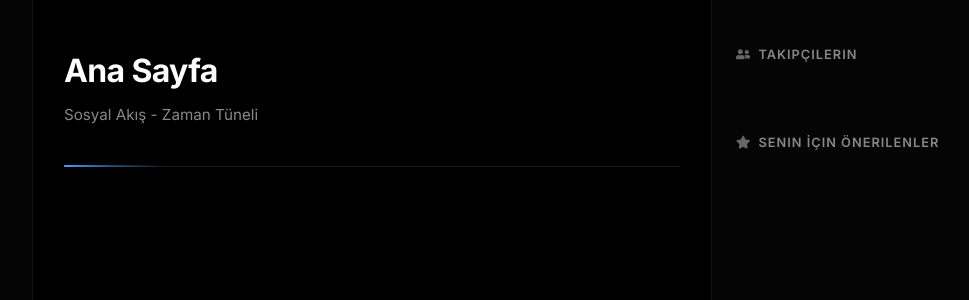
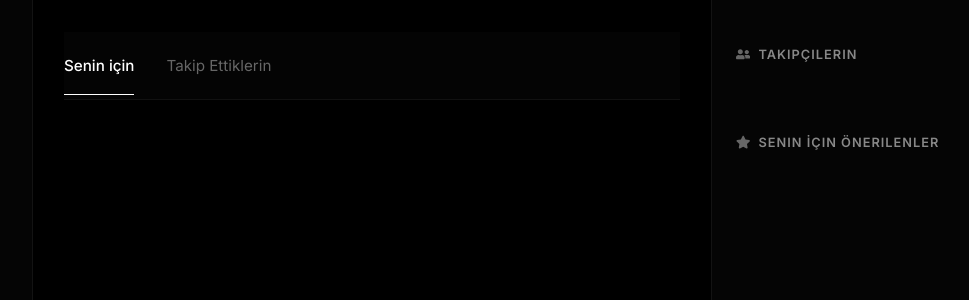
Before and after one commit to furkan-uzmez/Yazlab2, a React (Vite) app in the folder Frontend/: page /home in a window 1280 px wide. Shown: the top 300 px of the page, without its empty margins (248-1217 px from the left). Built offline with nearby package versions, Linux system fonts and the light colour scheme.

Commit message:
Implement sticky header and tab navigation in Feed component; enhance styles for improved visibility and user interaction during scrolling.

```diff
--- a/Frontend/src/pages/HomePage/Feed/Feed.css
+++ b/Frontend/src/pages/HomePage/Feed/Feed.css
@@ -14,35 +14,98 @@
 }
 
 .feed-header {
-  margin-bottom: 2.5rem;
-  padding-bottom: 1.5rem;
-  border-bottom: 1px solid #1a1a1a;
-  position: relative;
+  position: sticky;
+  top: 0;
+  z-index: 100;
+  margin-bottom: 2rem;
+  padding: 1rem 0;
+  background: rgba(5, 5, 5, 0.8);
+  backdrop-filter: blur(20px);
+  -webkit-backdrop-filter: blur(20px);
+  border-bottom: 1px solid rgba(255, 255, 255, 0.05);
+  transition: transform 0.3s cubic-bezier(0.4, 0, 0.2, 1),
+              opacity 0.3s cubic-bezier(0.4, 0, 0.2, 1);
 }
 
-.feed-header::after {
+.feed-header.visible {
+  transform: translateY(0);
+  opacity: 1;
+}
+
+.feed-header.hidden {
+  transform: translateY(-100%);
+  opacity: 0;
+  pointer-events: none;
+}
+
+.feed-tabs {
+  display: flex;
+  gap: 2rem;
+  align-items: center;
+}
+
+.feed-tab {
+  padding: 0.5rem 0;
+  background: transparent;
+  border: none;
+  color: #666;
+  font-size: 0.95rem;
+  font-weight: 400;
+  cursor: pointer;
+  transition: all 0.3s cubic-bezier(0.4, 0, 0.2, 1);
+  position: relative;
+  outline: none;
+}
+
+.feed-tab::before {
   content: '';
   position: absolute;
-  bottom: -1px;
+  bottom: -0.75rem;
   left: 0;
-  width: 100px;
-  height: 2px;
-  background: linear-gradient(90deg, #4a9eff, rgba(74, 158, 255, 0.4), transparent);
-  border-radius: 2px;
+  right: 0;
+  height: 1px;
+  background: #ffffff;
+  transform: scaleX(0);
+  transform-origin: left;
+  transition: transform 0.3s cubic-bezier(0.4, 0, 0.2, 1);
 }
 
-.feed-title {
-  font-size: 2rem;
-  font-weight: 700;
-  margin-bottom: 0.5rem;
-  color: #ffffff;
-  letter-spacing: -0.02em;
+.feed-tab:hover {
+  color: #b3b3b3;
+  transform: translateY(-1px);
 }
 
-.feed-subtitle {
-  font-size: 0.95rem;
-  color: #888;
-  transition: color 0.2s ease;
+.feed-tab:hover::before {
+  transform: scaleX(0.5);
+}
+
+.feed-tab:focus {
+  color: #b3b3b3;
+  outline: none;
+}
+
+.feed-tab:focus-visible {
+  outline: 2px solid rgba(255, 255, 255, 0.3);
+  outline-offset: 4px;
+  border-radius: 4px;
+}
+
+.feed-tab:active {
+  transform: translateY(0);
+  transition: all 0.1s ease;
+}
+
+.feed-tab.active {
+  color: #ffffff;
+  font-weight: 500;
+}
+
+.feed-tab.active::before {
+  transform: scaleX(1);
+}
+
+.feed-tab.active:hover {
+  color: #ffffff;
 }
 
 /* Activities Feed */
--- a/Frontend/src/pages/HomePage/Feed/Feed.jsx
+++ b/Frontend/src/pages/HomePage/Feed/Feed.jsx
@@ -1,4 +1,4 @@
-import { useRef } from 'react';
+import { useState, useRef, useEffect } from 'react';
 import ActivityCard from '../ActivityCard/ActivityCard';
 import ActivityCardSkeleton from '../../../components/ActivityCardSkeleton';
 import './Feed.css';
@@ -13,11 +13,52 @@ function Feed({
   selectedActivity,
   loadingRef
 }) {
+  const [activeTab, setActiveTab] = useState('for-you'); // 'for-you' or 'following'
+  const [isHeaderVisible, setIsHeaderVisible] = useState(true);
+  const [lastScrollY, setLastScrollY] = useState(0);
+  const feedContainerRef = useRef(null);
+
+  useEffect(() => {
+    const handleScroll = () => {
+      const currentScrollY = window.scrollY;
+
+      if (currentScrollY < 10) {
+        // En üstteyse her zaman göster
+        setIsHeaderVisible(true);
+      } else if (currentScrollY > lastScrollY) {
+        // Aşağı kaydırılıyor
+        setIsHeaderVisible(false);
+      } else {
+        // Yukarı kaydırılıyor
+        setIsHeaderVisible(true);
+      }
+
+      setLastScrollY(currentScrollY);
+    };
+
+    window.addEventListener('scroll', handleScroll, { passive: true });
+    return () => window.removeEventListener('scroll', handleScroll);
+  }, [lastScrollY]);
+
   return (
-    <main className="feed-container">
-      <div className="feed-header">
-        <h1 className="feed-title">Ana Sayfa</h1>
-        <p className="feed-subtitle">Sosyal Akış - Zaman Tüneli</p>
+    <main className="feed-container" ref={feedContainerRef}>
+      <div className={`feed-header ${isHeaderVisible ? 'visible' : 'hidden'}`}>
+        <div className="feed-tabs">
+          <button
+            type="button"
+            className={`feed-tab ${activeTab === 'for-you' ? 'active' : ''}`}
+            onClick={() => setActiveTab('for-you')}
+          >
+            Senin için
+          </button>
+          <button
+            type="button"
+            className={`feed-tab ${activeTab === 'following' ? 'active' : ''}`}
+            onClick={() => setActiveTab('following')}
+          >
+            Takip Ettiklerin
+          </button>
+        </div>
       </div>
 
       <div className="activities-feed">
```
